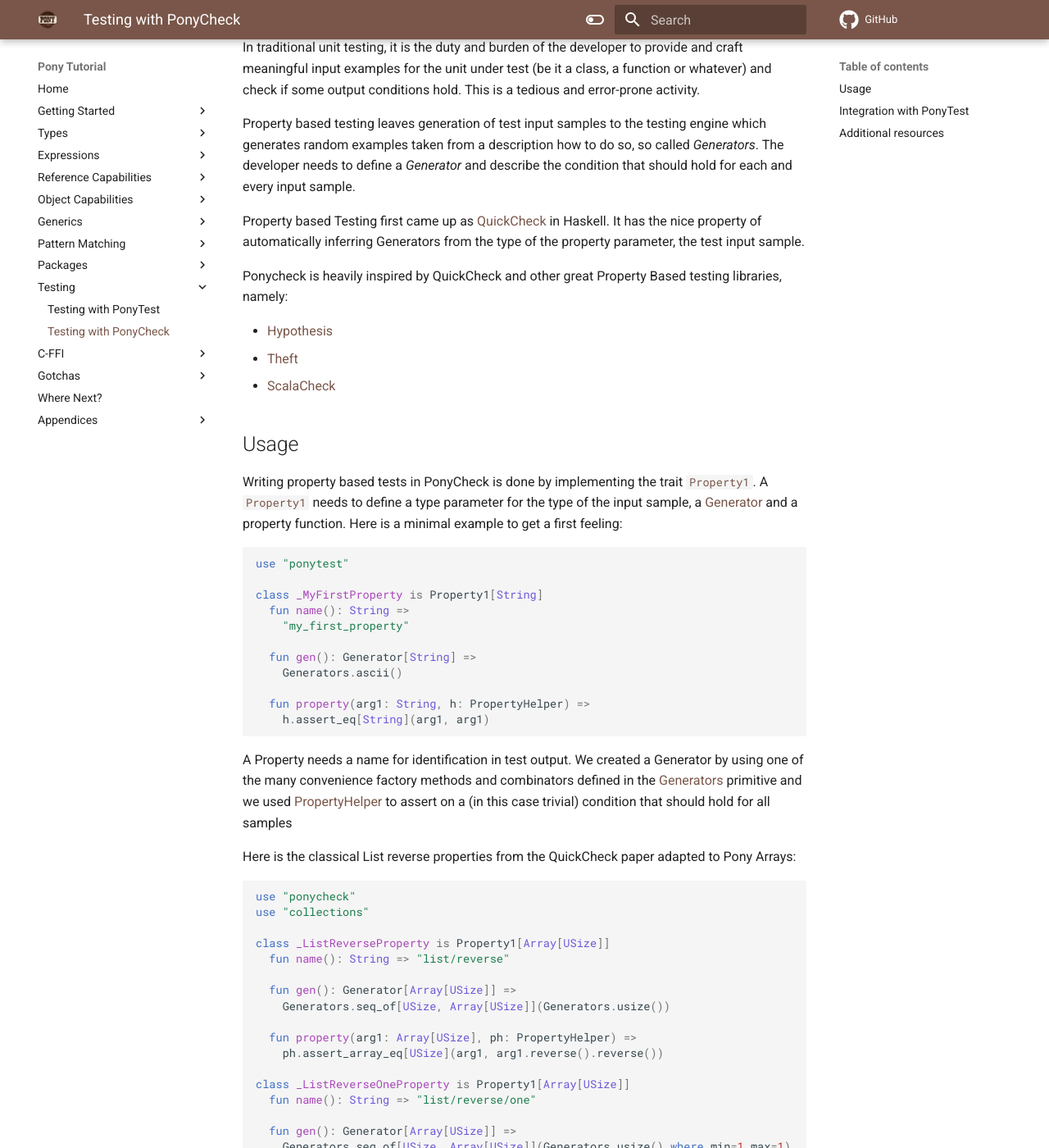
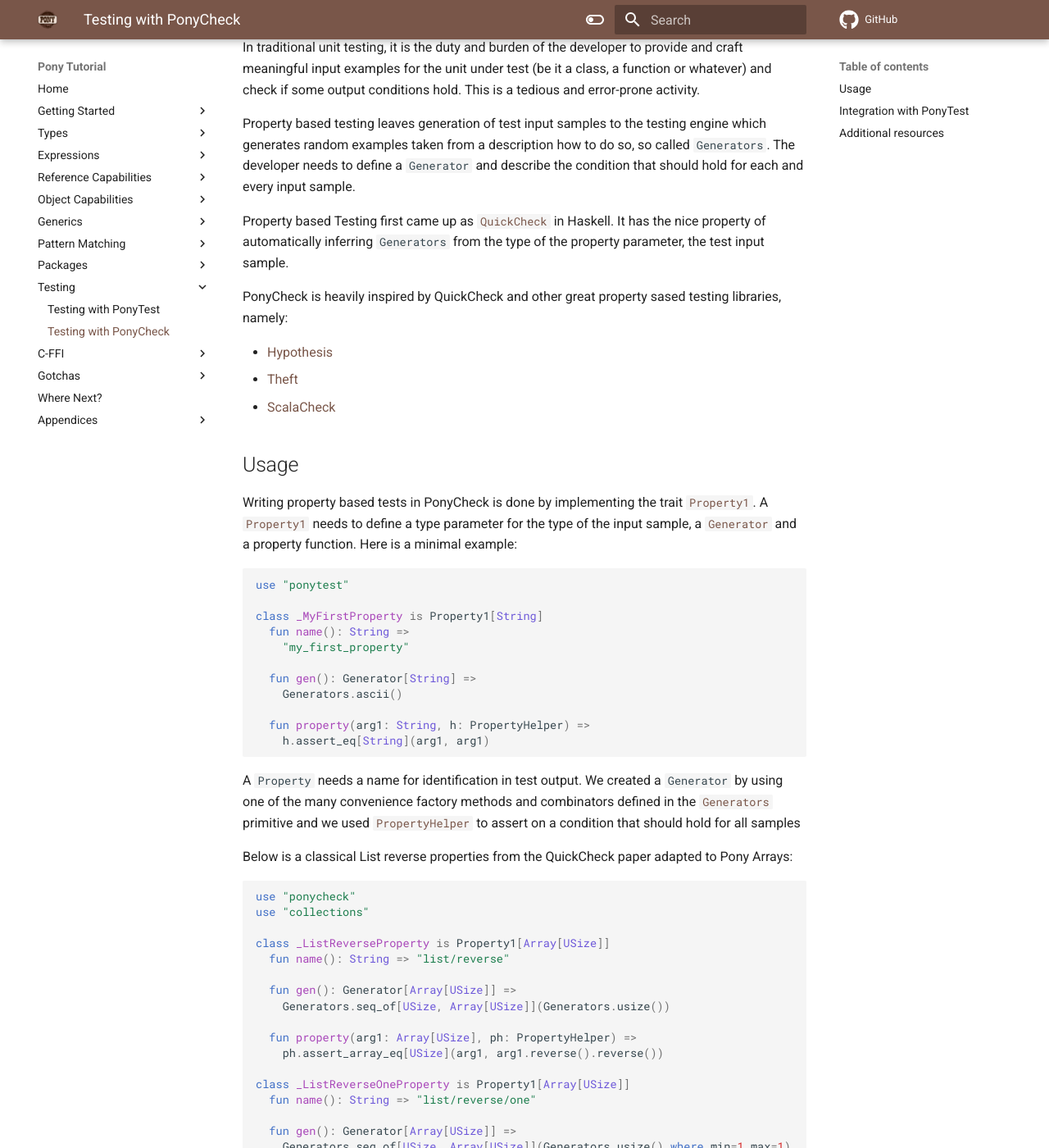
Before and after one commit to ponylang/pony-tutorial, an MkDocs documentation site: the page built from docs/testing/ponycheck.md, in a window 1280 px wide and 1400 px high, scrolled down 227 px. Shown: the whole window at 82% size. Built offline with MkDocs 1.6.1 and Material for MkDocs 9.7.7, drawn with Linux system fonts in a browser that asks for light colours; comment, search, counter and statistics services are not loaded; some of the changed text lies outside the part shown.

````diff
--- a/docs/testing/ponycheck.md
+++ b/docs/testing/ponycheck.md
@@ -1,14 +1,14 @@
-# Testing with PonyCheck
+# Testing with `PonyCheck`
 
 PonyCheck is Pony's property based testing framework. It is designed to work seamlessly with [PonyTest](ponytest.md), Pony's unit testing framework. How is property based testing different than unit testing? Why does Pony include both?
 
 In traditional unit testing, it is the duty and burden of the developer to provide and craft meaningful input examples for the unit under test (be it a class, a function or whatever) and check if some output conditions hold. This is a tedious and error-prone activity.
 
-Property based testing leaves generation of test input samples to the testing engine which generates random examples taken from a description how to do so, so called *Generators*. The developer needs to define a *Generator* and describe the condition that should hold for each and every input sample.
+Property based testing leaves generation of test input samples to the testing engine which generates random examples taken from a description how to do so, so called `Generators`. The developer needs to define a `Generator` and describe the condition that should hold for each and every input sample.
 
-Property based Testing first came up as [QuickCheck](http://www.cse.chalmers.se/~rjmh/QuickCheck/) in Haskell. It has the nice property of automatically inferring Generators from the type of the property parameter, the test input sample.
+Property based Testing first came up as [`QuickCheck`](http://www.cse.chalmers.se/~rjmh/QuickCheck/) in Haskell. It has the nice property of automatically inferring `Generators` from the type of the property parameter, the test input sample.
 
-Ponycheck is heavily inspired by QuickCheck and other great Property Based testing libraries, namely:
+PonyCheck is heavily inspired by QuickCheck and other great property sased testing libraries, namely:
 
 * [Hypothesis](https://github.com/HypothesisWorks/hypothesis-python)
 * [Theft](https://github.com/silentbicycle/theft)
@@ -16,7 +16,7 @@ Ponycheck is heavily inspired by QuickCheck and other great Property Based testi
 
 ## Usage
 
-Writing property based tests in PonyCheck is done by implementing the trait [`Property1`](https://stdlib.ponylang.io/ponycheck-Property1). A [`Property1`](https://stdlib.ponylang.io/ponycheck-Property1) needs to define a type parameter for the type of the input sample, a [Generator](https://stdlib.ponylang.io/ponycheck-Generator) and a property function. Here is a minimal example to get a first feeling:
+Writing property based tests in PonyCheck is done by implementing the trait [`Property1`](https://stdlib.ponylang.io/PonyCheck-Property1). A [`Property1`](https://stdlib.ponylang.io/PonyCheck-Property1) needs to define a type parameter for the type of the input sample, a [`Generator`](https://stdlib.ponylang.io/PonyCheck-Generator) and a property function. Here is a minimal example:
 
 ```pony
 use "ponytest"
@@ -32,9 +32,9 @@ class _MyFirstProperty is Property1[String]
     h.assert_eq[String](arg1, arg1)
 ```
 
-A Property needs a name for identification in test output. We created a Generator by using one of the many convenience factory methods and combinators defined in the [Generators](https://stdlib.ponylang.iok/ponycheck-Generators) primitive and we used [PropertyHelper](https://stdlib.ponylang.io/ponycheck-PropertyHelper) to assert on a (in this case trivial) condition that should hold for all samples
+A `Property` needs a name for identification in test output. We created a `Generator` by using one of the many convenience factory methods and combinators defined in the [`Generators`](https://stdlib.ponylang.iok/PonyCheck-Generators) primitive and we used [`PropertyHelper`](https://stdlib.ponylang.io/PonyCheck-PropertyHelper) to assert on a condition that should hold for all samples
 
-Here is the classical List reverse properties from the QuickCheck paper adapted to Pony Arrays:
+Below is a classical List reverse properties from the QuickCheck paper adapted to Pony Arrays:
 
 ```pony
 use "ponycheck"
@@ -61,7 +61,7 @@ class _ListReverseOneProperty is Property1[Array[USize]]
 
 ## Integration with PonyTest
 
-PonyCheck properties need to be executed. The test runner for PonyCheck is [PonyTest](https://stdlib.ponylang.org/ponytest--index). To integrate [Property1](https://stdlib.ponylang.io/ponycheck-Property1) into [PonyTest](https://stdlib.ponylang.org/ponytest--index), Property1 needs to be wrapped inside a [Property1UnitTest](hhttps://stdlib.ponylang.io/ponycheck-Property1UnitTest) and passed to the PonyTest.apply method as all regular PonyTest [UnitTests](https://stdlib.ponylang.org/ponytest-UnitTest):
+PonyCheck properties need to be executed. The test runner for PonyCheck is [PonyTest](https://stdlib.ponylang.org/ponytest--index). To integrate [`Property1`](https://stdlib.ponylang.io/PonyCheck-Property1) into [PonyTest](https://stdlib.ponylang.org/ponytest--index), `Property1` needs to be wrapped inside a [`Property1UnitTest`](hhttps://stdlib.ponylang.io/PonyCheck-Property1UnitTest) and passed to the PonyTest `apply` method as all regular PonyTest [`UnitTests`](https://stdlib.ponylang.org/ponytest-UnitTest):
 
 ```pony
 use "ponytest"
@@ -76,7 +76,7 @@ actor Main is TestList
 ```
 
 It is also possible to integrate any number of properties directly into one
-[UnitTest](https://stdlib.ponylang.org/ponytest-UnitTest) using the [PonyCheck.forAll](https://stdlib.ponylang.io/ponycheck-Ponycheck) convenience function:
+[`UnitTest`](https://stdlib.ponylang.org/ponytest-UnitTest) using the [`PonyCheck.forAll`](https://stdlib.ponylang.io/PonyCheck-ponycheck) convenience function:
 
 ```pony
 class _ListReverseProperties is UnitTest
@@ -97,6 +97,6 @@ class _ListReverseProperties is UnitTest
 
 ## Additional resources
 
-You can learn more about PonyCheck specifics by checking out the [API documentation](https://stdlib.ponylang.io/ponycheck--index/). You can also find some [example tests](https://github.com/ponylang/ponyc/tree/main/examples/ponycheck) in [ponyc GitHub repository](https://github.com/ponylang/ponyc).
+You can learn more about PonyCheck specifics by checking out the [API documentation](https://stdlib.ponylang.io/PonyCheck--index/). You can also find some [example tests](https://github.com/ponylang/ponyc/tree/main/examples/ponycheck) in [ponyc GitHub repository](https://github.com/ponylang/ponyc).
 
-To learn more about testing in Pony in general, there's a [testing section](http://patterns.ponylang.io/testing.html) in the [Pony Patterns](http://patterns.ponylang.io/) book which isn't specific to PonyCheck.
+To learn more about testing in Pony in general, there's a [testing section](http://patterns.ponylang.io/testing.html) in the [Pony Patterns](http://patterns.ponylang.io/) book which isn't specific to `PonyCheck`.
````
Also changed, not shown: .spelling-wordlist.txt.
